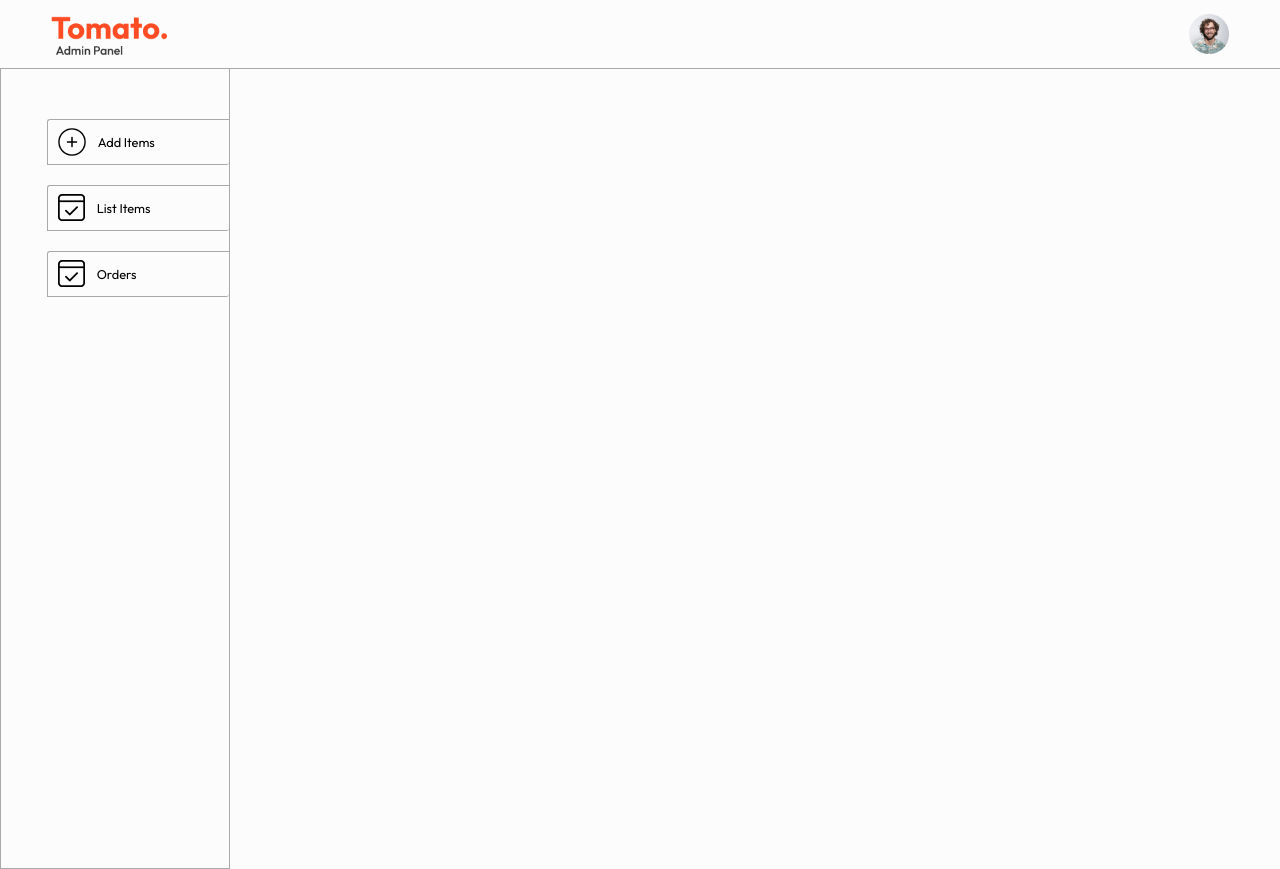
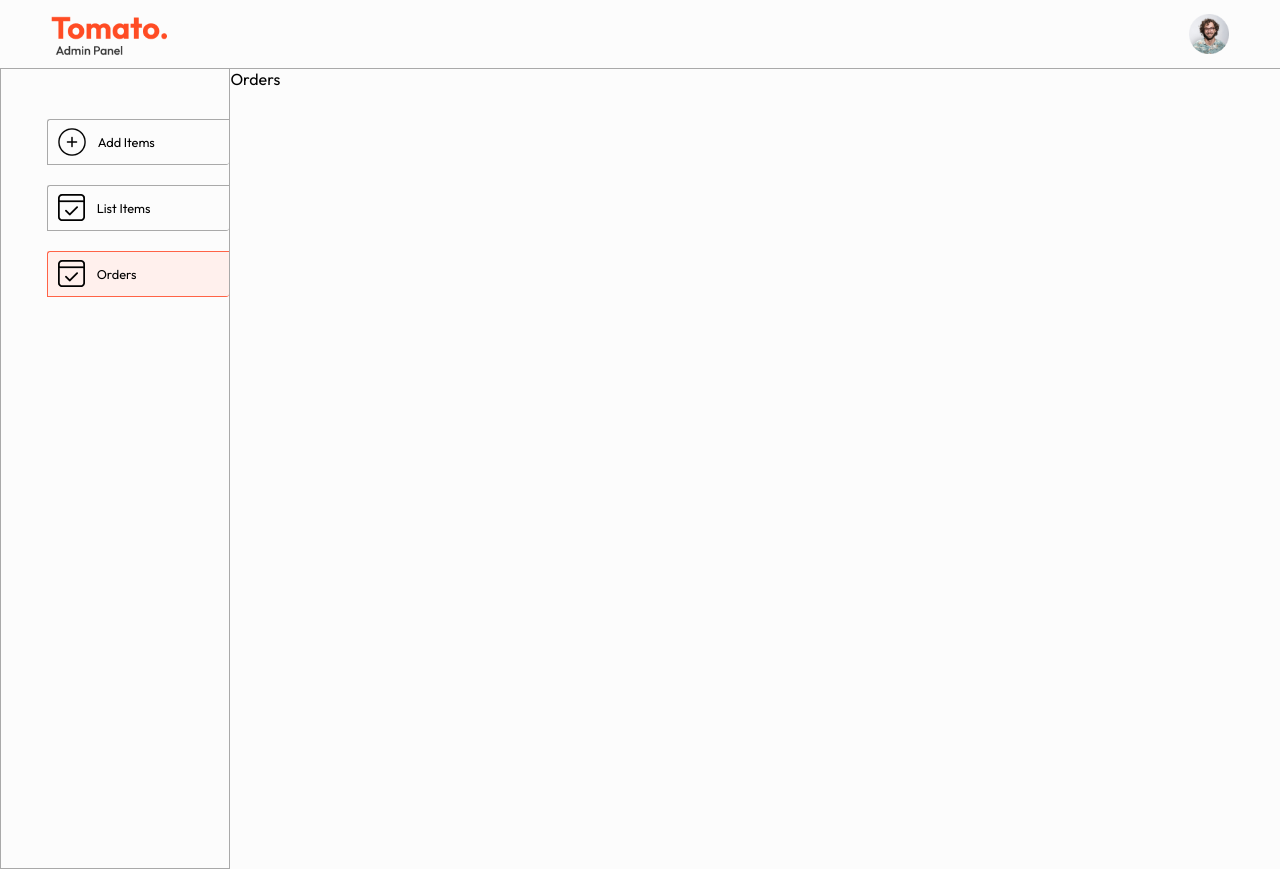
Before and after one commit to DulanjaliSenarathna/mern-food-delivery-app, a React (Vite) app in the folder admin/: page /orders in a window 1280 px wide. Built offline with nearby package versions, Linux system fonts and the light colour scheme.

Commit message:
Side bar items routing done

```diff
--- a/admin/src/App.jsx
+++ b/admin/src/App.jsx
@@ -1,6 +1,10 @@
 import React from 'react'
 import Navbar from './components/Navbar/Navbar'
 import Sidebar from './components/Sidebar/Sidebar'
+import { Routes, Route } from 'react-router-dom';
+import Add from './pages/Add/Add';
+import List from './pages/List/List';
+import Orders from './pages/Orders/Orders';
 
 const App = () => {
   return (
@@ -9,6 +13,11 @@
       <hr/>
       <div className="app-content">
         <Sidebar/>
+        <Routes>
+          <Route path='/add' element={<Add/>} />
+          <Route path='/list' element={<List/>} />
+          <Route path='/orders' element={<Orders/>} />
+        </Routes>
       </div>
     </div>
   )
--- a/admin/src/components/Sidebar/Sidebar.css
+++ b/admin/src/components/Sidebar/Sidebar.css
@@ -25,6 +25,11 @@
     cursor: pointer;
 }
 
+.sidebar-option.active{
+  background-color: #fff0ed;
+  border-color: tomato;
+}
+
 @media(max-width:900px){
   .sidebar-option p{
     display: none;
--- a/admin/src/components/Sidebar/Sidebar.jsx
+++ b/admin/src/components/Sidebar/Sidebar.jsx
@@ -1,23 +1,24 @@
 import React from 'react'
 import './Sidebar.css'
 import { assets } from '../../assets/assets'
+import { NavLink } from 'react-router-dom'
 
 const Sidebar = () => {
   return (
     <div className='sidebar'>
       <div className="sidebar-options">
-        <div className="sidebar-option">
+        <NavLink to='/add' className="sidebar-option">
           <img src={assets.add_icon} alt="" />
           <p>Add Items</p>
-        </div>
-        <div className="sidebar-option">
+        </NavLink>
+        <NavLink to='/list' className="sidebar-option">
           <img src={assets.order_icon} alt="" />
           <p>List Items</p>
-        </div>
-        <div className="sidebar-option">
+        </NavLink>
+        <NavLink to='/orders' className="sidebar-option">
           <img src={assets.order_icon} alt="" />
           <p>Orders</p>
-        </div>
+        </NavLink>
       </div>
     </div>
   )
--- /dev/null
+++ b/admin/src/pages/Add/Add.jsx
@@ -0,0 +1,10 @@
+import React from 'react'
+import './Add.css'
+
+const Add = () => {
+  return (
+    <div>Add</div>
+  )
+}
+
+export default Add
--- /dev/null
+++ b/admin/src/pages/List/List.jsx
@@ -0,0 +1,10 @@
+import React from 'react'
+import './List.css'
+
+const List = () => {
+  return (
+    <div>List</div>
+  )
+}
+
+export default List
--- /dev/null
+++ b/admin/src/pages/Orders/Orders.jsx
@@ -0,0 +1,10 @@
+import React from 'react'
+import './Orders.css'
+
+const Orders = () => {
+  return (
+    <div>Orders</div>
+  )
+}
+
+export default Orders
```
Also changed, not shown: admin/src/pages/Add/Add.css (added), admin/src/pages/List/List.css (added), admin/src/pages/Orders/Orders.css (added).
